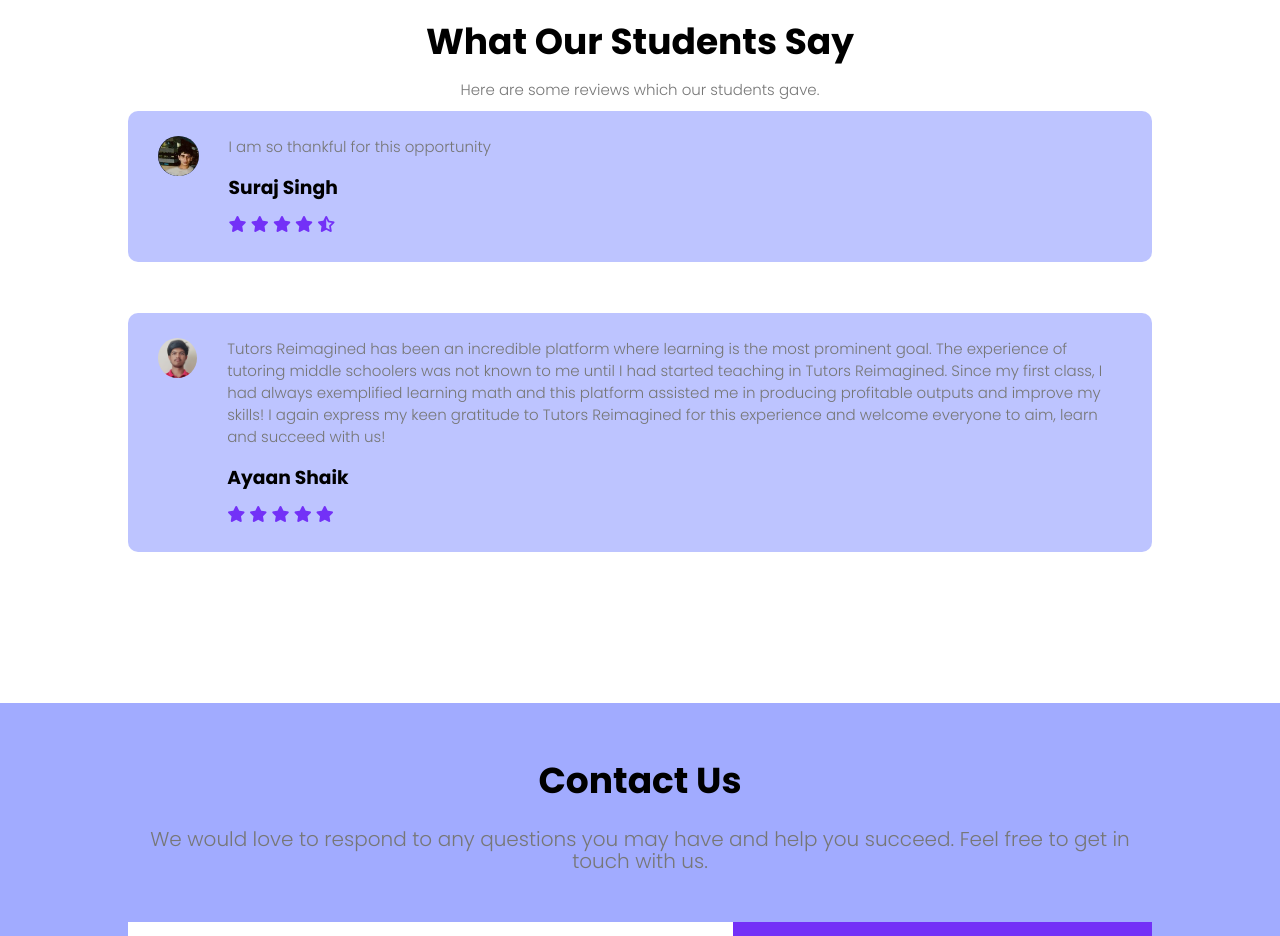
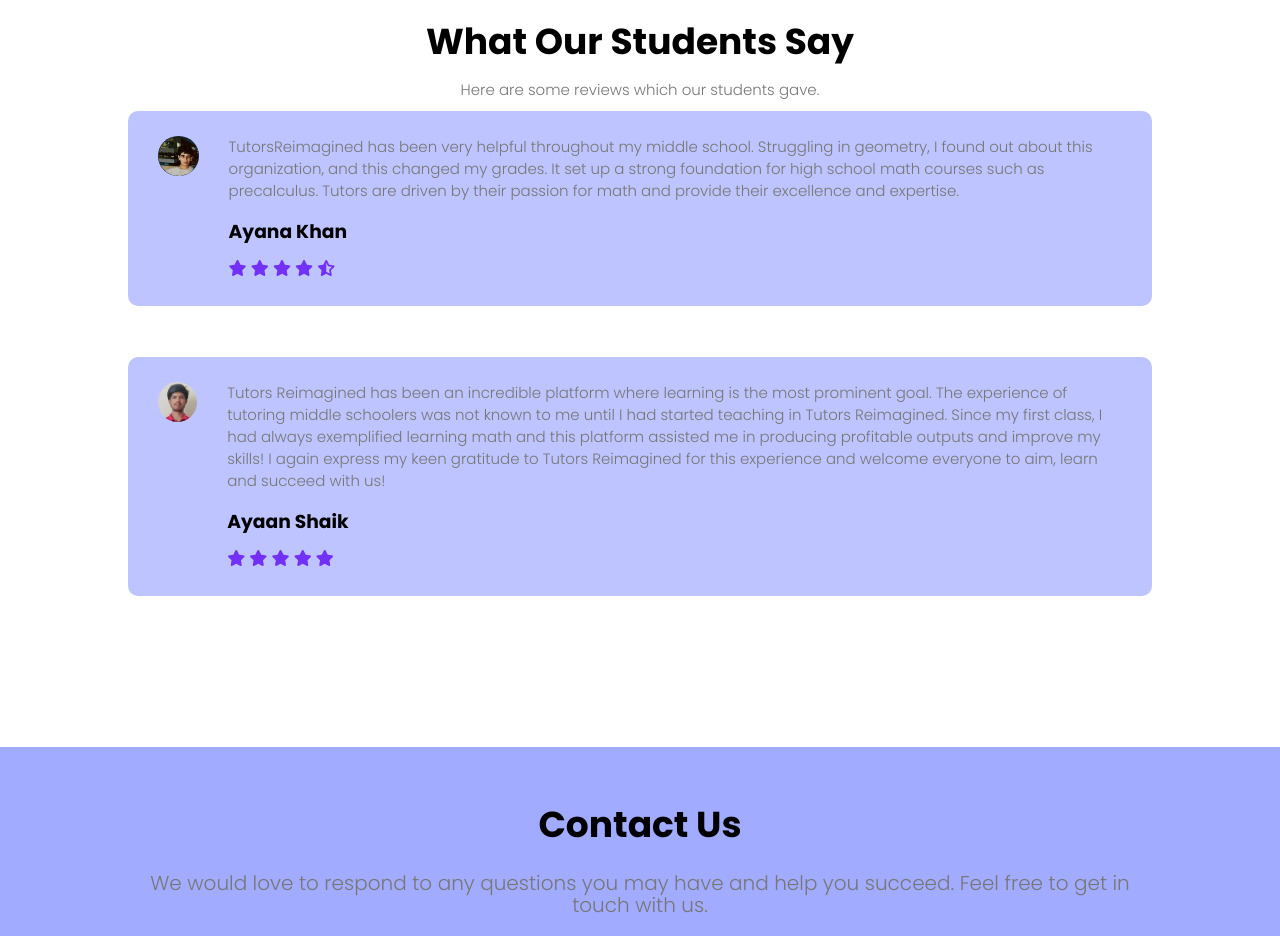
Before and after one commit to tutorsreimagined/tutorsreimagined.github.io, a plain HTML site: page index.html in a window 1280 px wide. Shown: the part 3000-3936 px from the top of the page. Drawn offline with Linux system fonts and the light colour scheme.

Commit message:
Update index.html

```diff
--- a/index.html
+++ b/index.html
@@ -240,8 +240,8 @@
         <div class = "review">
             <img src = "images/user1.png">
             <div>
-                <p>I am so thankful for this opportunity</p>
-                <h3>Suraj Singh</h3>
+                <p>TutorsReimagined has been very helpful throughout my middle school. Struggling in geometry, I found out about this organization, and this changed my grades. It set up a strong foundation for high school math courses such as precalculus. Tutors are driven by their passion for math and provide their excellence and expertise.</p>
+                <h3>Ayana Khan</h3>
                 <i class="fa-solid fa-star"></i>
                 <i class="fa-solid fa-star"></i>
                 <i class="fa-solid fa-star"></i>
```
